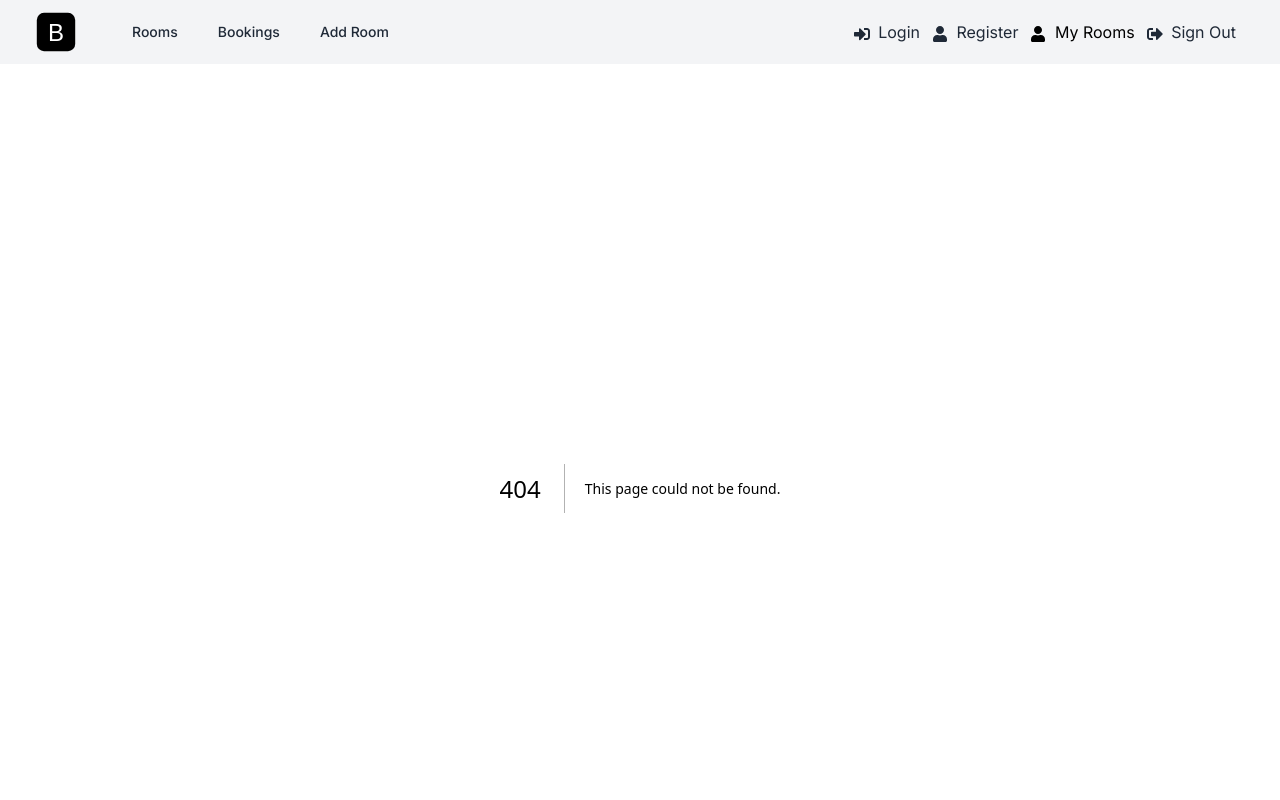
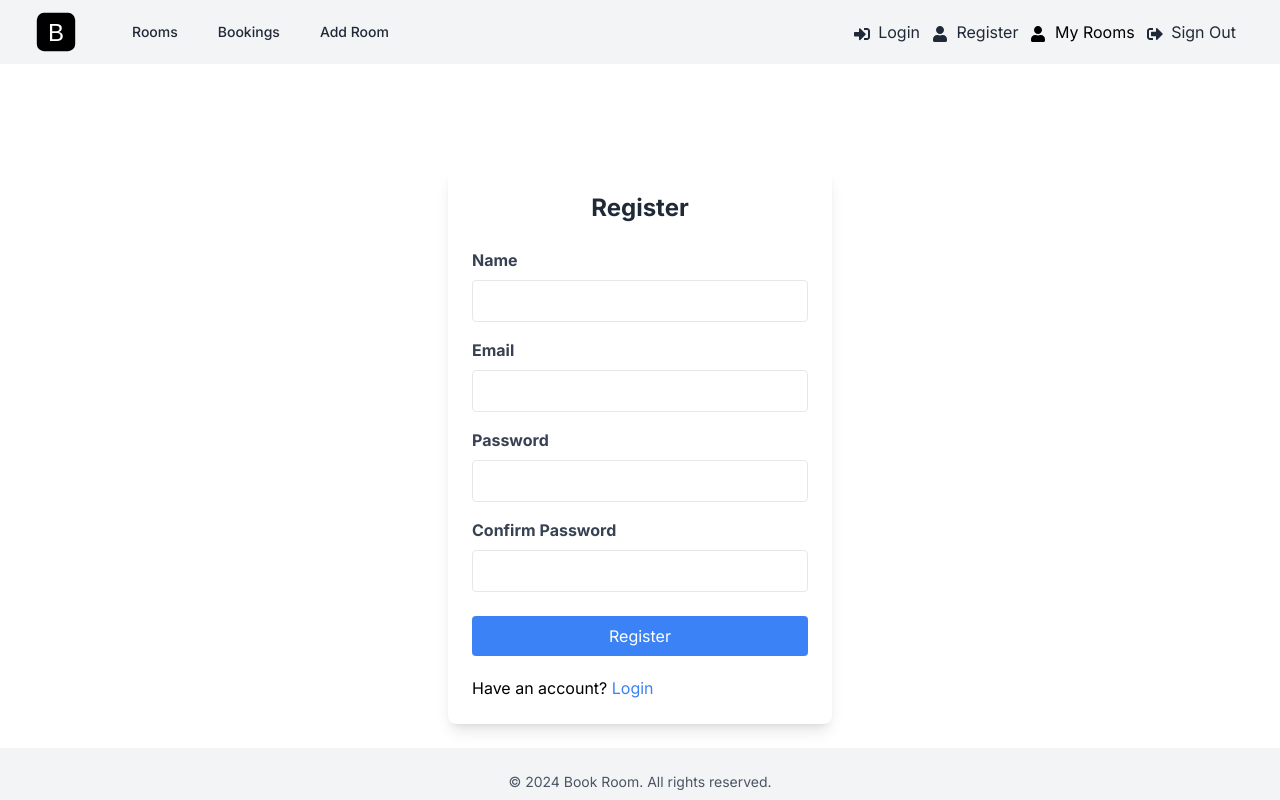
Before and after one commit to aditya-narayan-sahoo/book-rooms, a Next.js app: page /register in a window 1280 px wide. Before the commit this address had no page. Shown: the top 800 px of the page. Built offline with nearby package versions, Linux system fonts and the light colour scheme.

Commit message:
Add login and register pages

```diff
--- /dev/null
+++ b/app/login/page.jsx
@@ -0,0 +1,63 @@
+import Link from "next/link";
+
+const LoginPage = () => {
+  return (
+    <div className="flex items-center justify-center">
+      <div className="bg-white shadow-lg rounded-lg p-6 w-full max-w-sm mt-20">
+        <form>
+          <h2 className="text-2xl font-bold text-center text-gray-800 mb-6">
+            Login
+          </h2>
+          <div className="mb-4">
+            <label
+              htmlFor="email"
+              className="block text-gray-700 font-bold mb-2"
+            >
+              Email
+            </label>
+            <input
+              type="email"
+              id="email"
+              name="email"
+              className="border rounded w-full py-2 px-3"
+              required
+            />
+          </div>
+
+          <div className="mb-6">
+            <label
+              htmlFor="password"
+              className="block text-gray-700 font-bold mb-2"
+            >
+              Password
+            </label>
+            <input
+              type="password"
+              id="password"
+              name="password"
+              className="border rounded w-full py-2 px-3"
+              required
+            />
+          </div>
+
+          <div className="flex flex-col gap-5">
+            <button
+              type="submit"
+              className="bg-blue-500 text-white px-4 py-2 rounded hover:bg-blue-700"
+            >
+              Login
+            </button>
+            <p>
+              No account?{" "}
+              <Link href="/register" className="text-blue-500">
+                Register
+              </Link>
+            </p>
+          </div>
+        </form>
+      </div>
+    </div>
+  );
+};
+
+export default LoginPage;
--- /dev/null
+++ b/app/register/page.jsx
@@ -0,0 +1,97 @@
+import Link from "next/link";
+
+const RegisterPage = () => {
+  return (
+    <div className="flex items-center justify-center">
+      <div className="bg-white shadow-lg rounded-lg p-6 w-full max-w-sm mt-20">
+        <form>
+          <h2 className="text-2xl font-bold text-center text-gray-800 mb-6">
+            Register
+          </h2>
+
+          <div className="mb-4">
+            <label
+              htmlFor="name"
+              className="block text-gray-700 font-bold mb-2"
+            >
+              Name
+            </label>
+            <input
+              type="text"
+              id="name"
+              name="name"
+              className="border rounded w-full py-2 px-3"
+              required
+            />
+          </div>
+
+          <div className="mb-4">
+            <label
+              htmlFor="email"
+              className="block text-gray-700 font-bold mb-2"
+            >
+              Email
+            </label>
+            <input
+              type="email"
+              id="email"
+              name="email"
+              className="border rounded w-full py-2 px-3"
+              required
+            />
+          </div>
+
+          <div className="mb-4">
+            <label
+              htmlFor="password"
+              className="block text-gray-700 font-bold mb-2"
+            >
+              Password
+            </label>
+            <input
+              type="password"
+              id="password"
+              name="password"
+              className="border rounded w-full py-2 px-3"
+              required
+            />
+          </div>
+
+          <div className="mb-6">
+            <label
+              htmlFor="confirm-password"
+              className="block text-gray-700 font-bold mb-2"
+            >
+              Confirm Password
+            </label>
+            <input
+              type="password"
+              id="confirm-password"
+              name="confirm-password"
+              className="border rounded w-full py-2 px-3"
+              required
+            />
+          </div>
+
+          <div className="flex flex-col gap-5">
+            <button
+              type="submit"
+              className="bg-blue-500 text-white px-4 py-2 rounded hover:bg-blue-700"
+            >
+              Register
+            </button>
+
+            <p>
+              Have an account?{" "}
+              <Link href="/login" className="text-blue-500">
+                Login
+              </Link>
+            </p>
+          </div>
+        </form>
+      </div>
+    </div>
+  );
+};
+
+export default RegisterPage;
```
